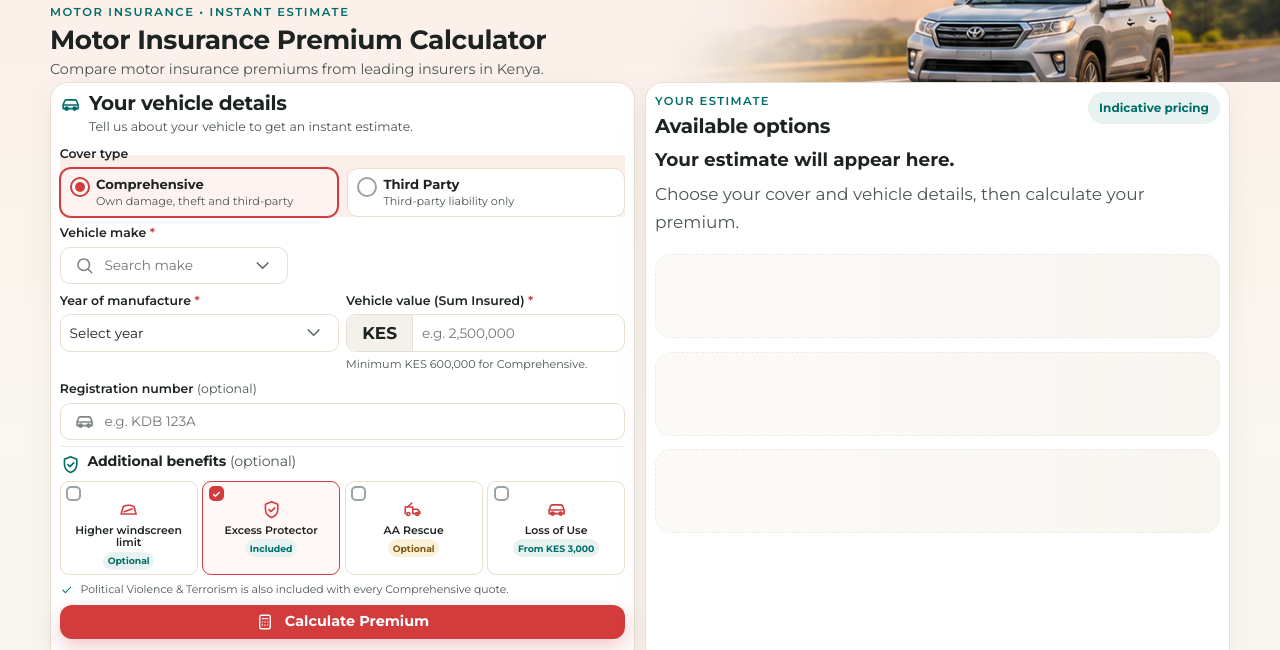
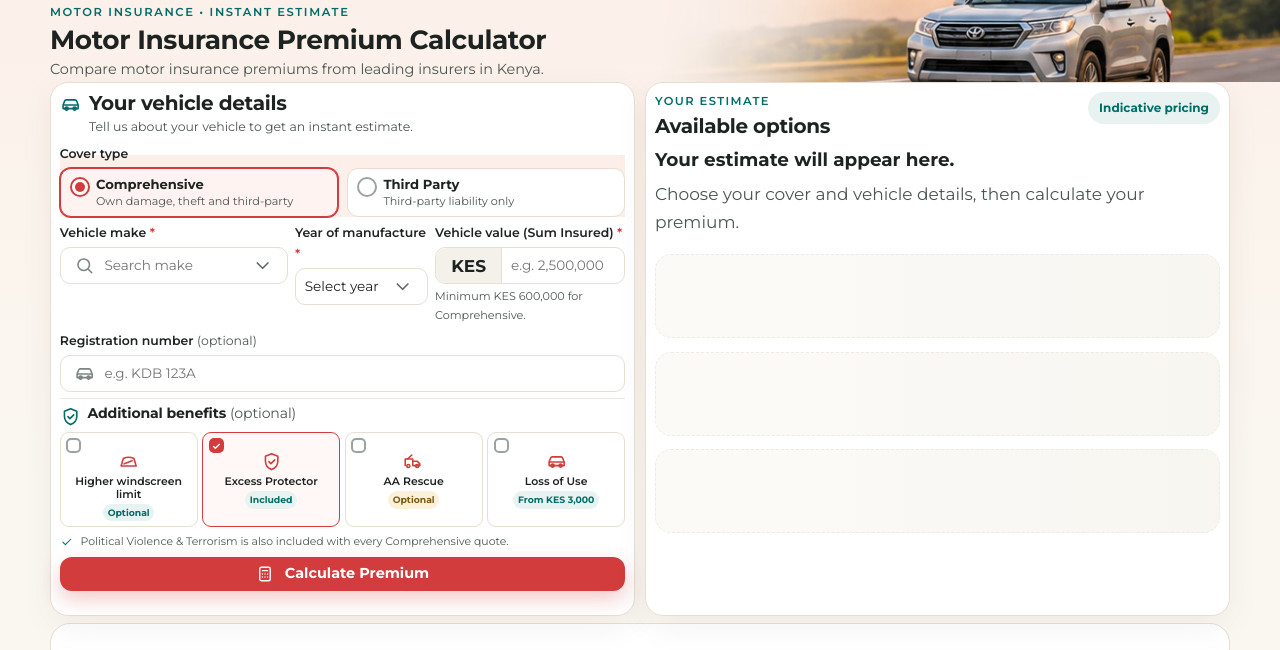
Before and after one commit to kagotaedgar/chestnutpreview, a website: page public/motor-insurance-calculator/index.html in a window 1280 px wide. Shown: the part 111-761 px from the top of the page. Drawn offline with Linux system fonts and the light colour scheme.

Commit message:
Align make, year and value fields in compact calculator row

```diff
--- a/public/motor-insurance-calculator/index.html
+++ b/public/motor-insurance-calculator/index.html
@@ -331,8 +331,6 @@ fieldset.mc-fs{border:0;margin:0 0 .7rem;padding:0;min-width:0}
             </div>
           </div>
         </div>
-      </div>
-      <div class="mc-row">
         <div class="mc-field">
           <label class="mc-label" for="year">Year of manufacture <span class="req" aria-hidden="true">*</span></label>
           <div class="mc-control">
```
